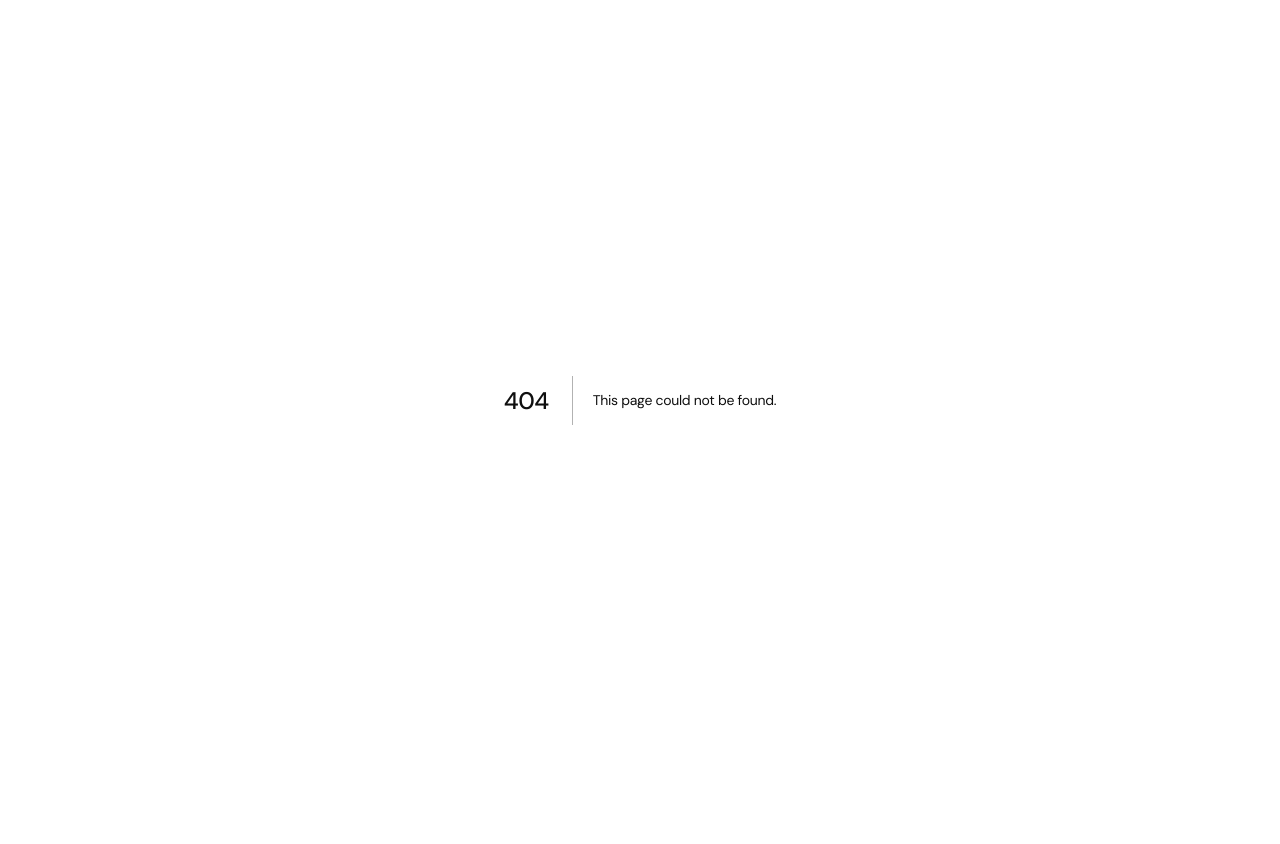
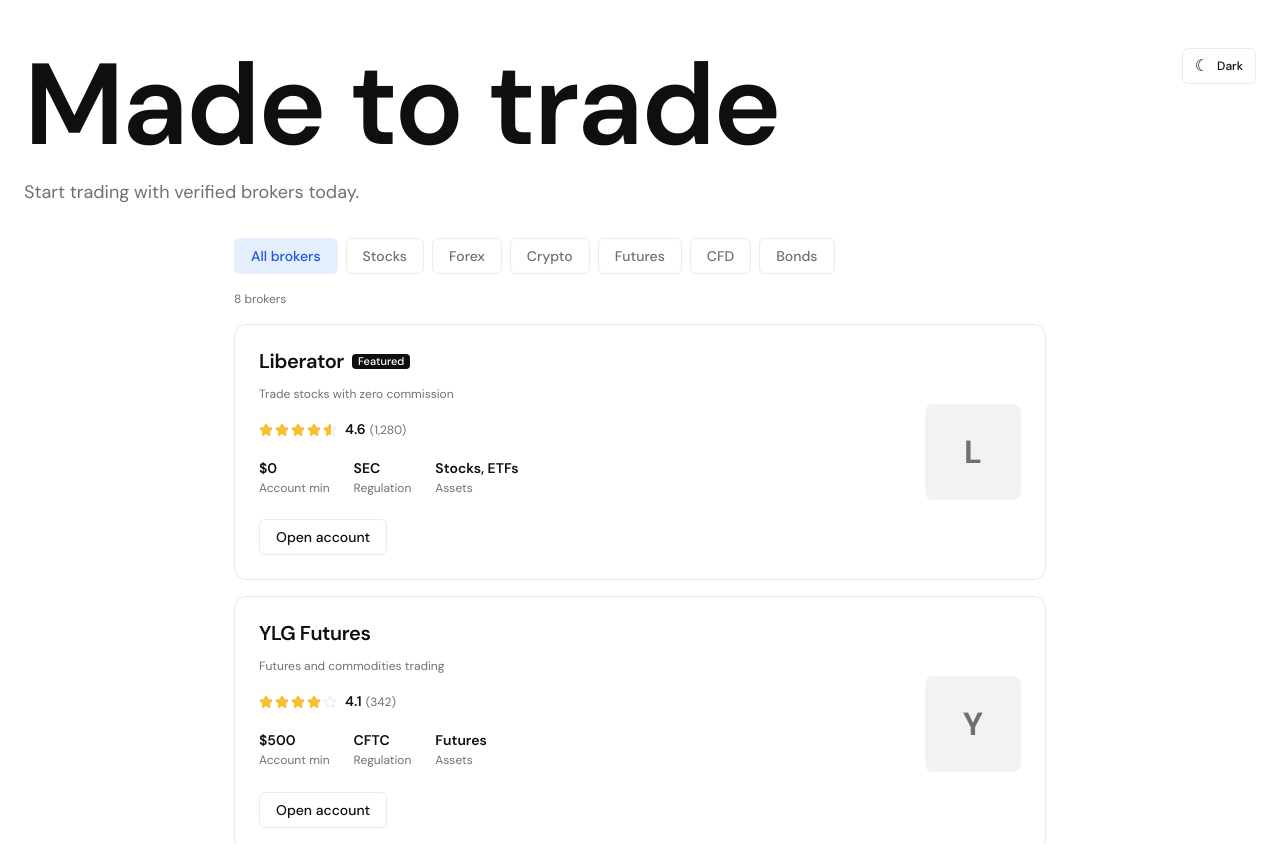
Before and after one commit to ryan-azendo/trading-view-replica, a Next.js app: page /brokers in a window 1280 px wide. Before the commit this address had no page. Shown: the top 844 px of the page. Before the commit the page ends 800 px from the top, so only its background shows below. Built offline with nearby package versions, Linux system fonts and the light colour scheme.

Commit message:
add: broker explorer organism and /brokers page

```diff
--- /dev/null
+++ b/src/app/brokers/page.module.css
@@ -0,0 +1,37 @@
+.hero {
+  padding-top: var(--space-12);
+  padding-bottom: var(--space-8);
+}
+
+.heroInner {
+  position: relative;
+}
+
+.toggle {
+  position: absolute;
+  top: 0;
+  right: var(--space-6);
+}
+
+.title {
+  font-size: var(--display-1);
+  font-weight: var(--font-semibold);
+  letter-spacing: var(--tracking-tight);
+  line-height: var(--leading-none);
+}
+
+.subtitle {
+  margin-top: var(--space-4);
+  font-size: var(--text-lg);
+  color: var(--color-text-secondary);
+}
+
+.listSection {
+  padding-bottom: var(--section-gap);
+}
+
+/* The filter + list read better in a narrower column than the full hero width */
+.column {
+  max-width: 860px;
+  margin-inline: auto;
+}
--- /dev/null
+++ b/src/app/brokers/page.tsx
@@ -0,0 +1,34 @@
+import type { Metadata } from "next";
+import { ThemeToggle } from "@/components/atoms/ThemeToggle";
+import { BrokerExplorer } from "@/components/organisms/BrokerExplorer";
+import { BROKERS, FILTER_OPTIONS } from "@/data/brokers";
+import styles from "./page.module.css";
+
+export const metadata: Metadata = {
+  title: "Brokers — TradingView Replica",
+  description: "Start trading with verified brokers today.",
+};
+
+export default function BrokersPage() {
+  return (
+    <main>
+      <section className={styles.hero}>
+        <div className={`container ${styles.heroInner}`}>
+          <div className={styles.toggle}>
+            <ThemeToggle />
+          </div>
+          <h1 className={styles.title}>Made to trade</h1>
+          <p className={styles.subtitle}>
+            Start trading with verified brokers today.
+          </p>
+        </div>
+      </section>
+
+      <section className={styles.listSection}>
+        <div className={`container ${styles.column}`}>
+          <BrokerExplorer brokers={BROKERS} filters={FILTER_OPTIONS} />
+        </div>
+      </section>
+    </main>
+  );
+}
--- /dev/null
+++ b/src/components/organisms/BrokerExplorer.module.css
@@ -0,0 +1,15 @@
+/* ============================================================
+   BROKER EXPLORER (organism)
+   FilterBar + result count + filtered BrokerList.
+   ============================================================ */
+
+.explorer {
+  display: flex;
+  flex-direction: column;
+  gap: var(--space-4);
+}
+
+.count {
+  font-size: var(--text-sm);
+  color: var(--color-text-secondary);
+}
--- /dev/null
+++ b/src/components/organisms/BrokerExplorer.tsx
@@ -0,0 +1,64 @@
+"use client";
+
+import { useMemo, useState } from "react";
+import { FilterBar, type FilterOption } from "@/components/organisms/FilterBar";
+import {
+  BrokerList,
+  type BrokerListItem,
+} from "@/components/organisms/BrokerList";
+import type { Broker } from "@/data/brokers";
+import styles from "./BrokerExplorer.module.css";
+
+export interface BrokerExplorerProps {
+  brokers: Broker[];
+  filters: FilterOption[];
+  defaultFilter?: string;
+}
+
+function toListItem(b: Broker): BrokerListItem {
+  return {
+    id: b.id,
+    name: b.name,
+    tagline: b.tagline,
+    featured: b.featured,
+    rating: b.rating,
+    reviewCount: b.reviewCount,
+    stats: b.stats,
+  };
+}
+
+/**
+ * BrokerExplorer — organism. Wires the FilterBar to the BrokerList: holds the
+ * active category, filters the brokers, and renders both. Client component
+ * (owns selection state); receives plain data from the server.
+ */
+export function BrokerExplorer({
+  brokers,
+  filters,
+  defaultFilter = "all",
+}: BrokerExplorerProps) {
+  const [active, setActive] = useState(defaultFilter);
+
+  const visible = useMemo(
+    () =>
+      active === "all"
+        ? brokers
+        : brokers.filter((b) => b.categories.includes(active)),
+    [brokers, active],
+  );
+
+  return (
+    <div className={styles.explorer}>
+      <FilterBar
+        options={filters}
+        value={active}
+        onChange={setActive}
+        ariaLabel="Filter brokers by market"
+      />
+      <p className={styles.count}>
+        {visible.length} {visible.length === 1 ? "broker" : "brokers"}
+      </p>
+      <BrokerList brokers={visible.map(toListItem)} />
+    </div>
+  );
+}
--- /dev/null
+++ b/src/data/brokers.ts
@@ -0,0 +1,134 @@
+import type { FilterOption } from "@/components/organisms/FilterBar";
+
+export interface Broker {
+  id: string;
+  name: string;
+  tagline?: string;
+  featured?: boolean;
+  rating: number;
+  reviewCount?: number;
+  /** Category ids this broker belongs to (match FILTER_OPTIONS ids). */
+  categories: string[];
+  stats: { label: string; value: string }[];
+}
+
+/** Filter categories for the hero filter bar. "all" is the catch-all. */
+export const FILTER_OPTIONS: FilterOption[] = [
+  { id: "all", label: "All brokers" },
+  { id: "stocks", label: "Stocks" },
+  { id: "forex", label: "Forex" },
+  { id: "crypto", label: "Crypto" },
+  { id: "futures", label: "Futures" },
+  { id: "cfd", label: "CFD" },
+  { id: "bonds", label: "Bonds" },
+];
+
+/** Sample brokers. Placeholder data until real broker content/logos land. */
+export const BROKERS: Broker[] = [
+  {
+    id: "liberator",
+    name: "Liberator",
+    tagline: "Trade stocks with zero commission",
+    featured: true,
+    rating: 4.6,
+    reviewCount: 1280,
+    categories: ["stocks"],
+    stats: [
+      { label: "Account min", value: "$0" },
+      { label: "Regulation", value: "SEC" },
+      { label: "Assets", value: "Stocks, ETFs" },
+    ],
+  },
+  {
+    id: "ylg-futures",
+    name: "YLG Futures",
+    tagline: "Futures and commodities trading",
+    rating: 4.1,
+    reviewCount: 342,
+    categories: ["futures"],
+    stats: [
+      { label: "Account min", value: "$500" },
+      { label: "Regulation", value: "CFTC" },
+      { label: "Assets", value: "Futures" },
+    ],
+  },
+  {
+    id: "innovex",
+    name: "InnovexX",
+    tagline: "Crypto and digital assets",
+    rating: 3.9,
+    reviewCount: 88,
+    categories: ["crypto", "forex"],
+    stats: [
+      { label: "Account min", value: "$10" },
+      { label: "Regulation", value: "—" },
+      { label: "Assets", value: "Crypto, FX" },
+    ],
+  },
+  {
+    id: "bitazza",
+    name: "Bitazza",
+    tagline: "Digital asset exchange",
+    featured: true,
+    rating: 4.3,
+    reviewCount: 540,
+    categories: ["crypto"],
+    stats: [
+      { label: "Account min", value: "$0" },
+      { label: "Regulation", value: "SEC TH" },
+      { label: "Assets", value: "Crypto" },
+    ],
+  },
+  {
+    id: "daolsec",
+    name: "DAOL SEC",
+    tagline: "Full-service brokerage",
+    rating: 4.0,
+    reviewCount: 210,
+    categories: ["stocks", "bonds"],
+    stats: [
+      { label: "Account min", value: "$300" },
+      { label: "Regulation", value: "SEC TH" },
+      { label: "Assets", value: "Stocks, Bonds" },
+    ],
+  },
+  {
+    id: "ksecurities",
+    name: "KSecurities",
+    tagline: "Stocks and derivatives",
+    rating: 4.4,
+    reviewCount: 760,
+    categories: ["stocks", "futures"],
+    stats: [
+      { label: "Account min", value: "$200" },
+      { label: "Regulation", value: "SEC TH" },
+      { label: "Assets", value: "Stocks, Futures" },
+    ],
+  },
+  {
+    id: "cgsi",
+    name: "CGS International",
+    tagline: "Regional investment banking",
+    rating: 3.8,
+    reviewCount: 150,
+    categories: ["stocks", "cfd"],
+    stats: [
+      { label: "Account min", value: "$1,000" },
+      { label: "Regulation", value: "MAS" },
+      { label: "Assets", value: "Stocks, CFD" },
+    ],
+  },
+  {
+    id: "beyond",
+    name: "Beyond Securities",
+    tagline: "Online trading made simple",
+    rating: 4.2,
+    reviewCount: 95,
+    categories: ["stocks", "forex"],
+    stats: [
+      { label: "Account min", value: "$50" },
+      { label: "Regulation", value: "SEC TH" },
+      { label: "Assets", value: "Stocks, FX" },
+    ],
+  },
+];
```
Also changed, not shown: src/app/home.module.css (+8 -1 lines), src/app/page.tsx (+8 -3 lines).
